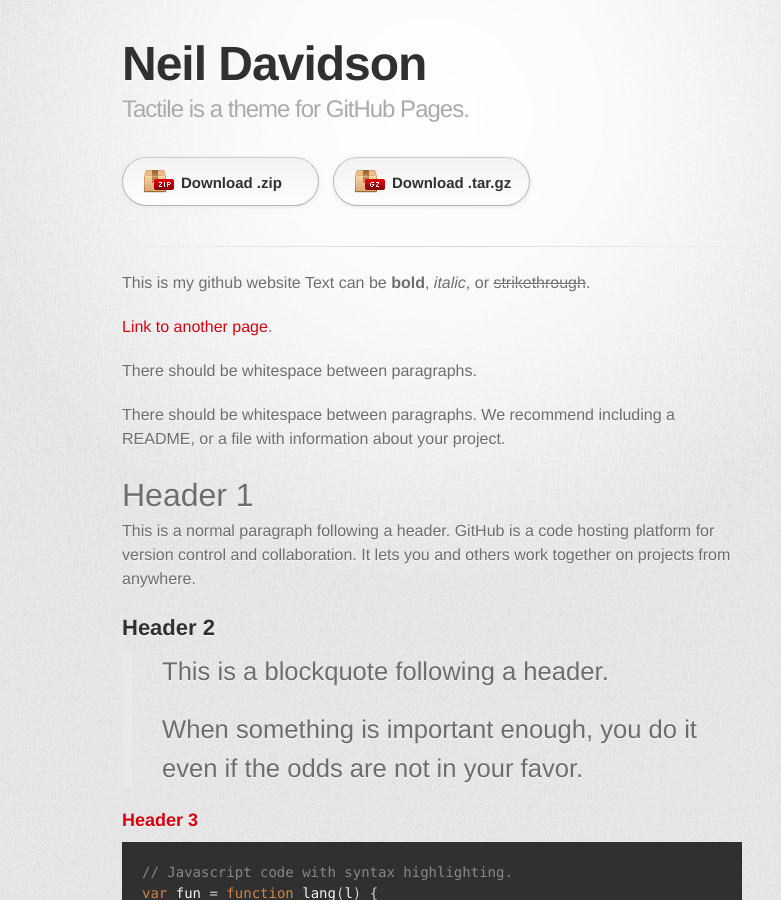
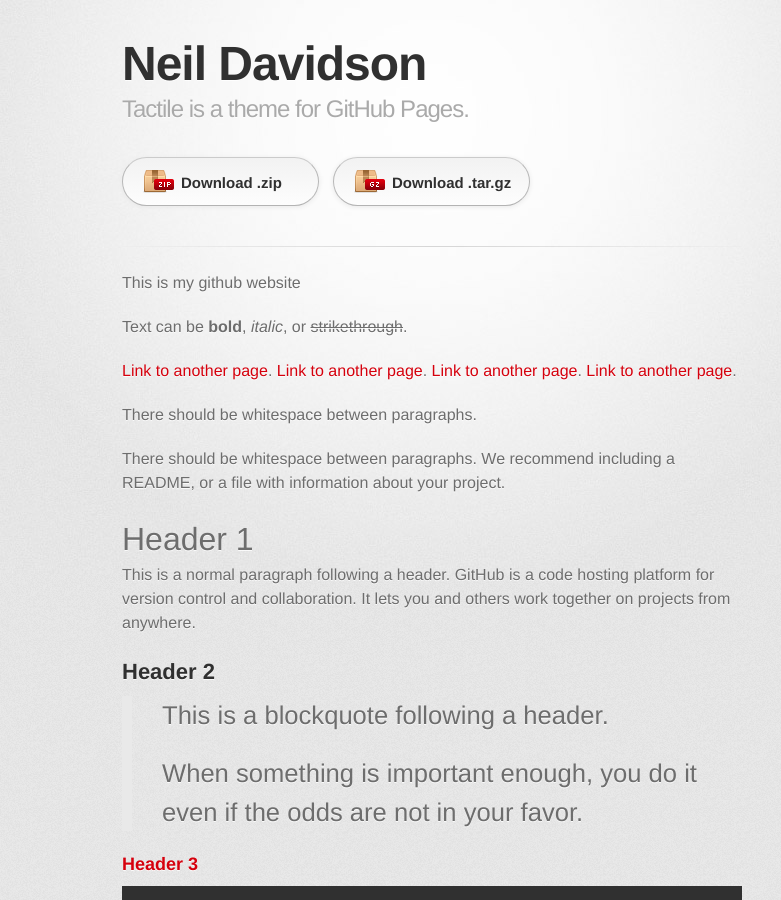
Before and after one commit to davidsonn1/davidsonn1.github.io, a Jekyll site: the page built from index.md, in a window 1280 px wide and 900 px high. Shown: the whole window, without its empty margins (208-989 px from the left). Built offline with Jekyll 4.4.1, drawn with Linux system fonts in a browser that asks for light colours; some web fonts are replaced; our own code applies the rules of GitHub Pages for plain Markdown files.

Commit message:
Update index.md

```diff
--- a/index.md
+++ b/index.md
@@ -1,7 +1,11 @@
 
 This is my github website
+
 Text can be **bold**, _italic_, or ~~strikethrough~~.
 
+[Link to another page](./another-page.html).
+[Link to another page](./another-page.html).
+[Link to another page](./another-page.html).
 [Link to another page](./another-page.html).
 
 There should be whitespace between paragraphs.
```
